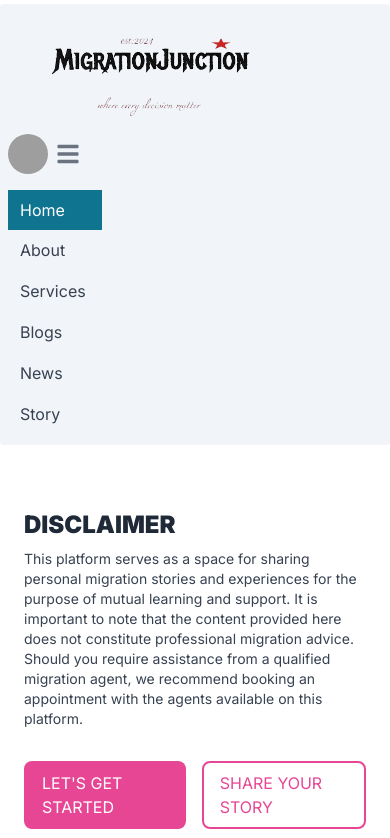
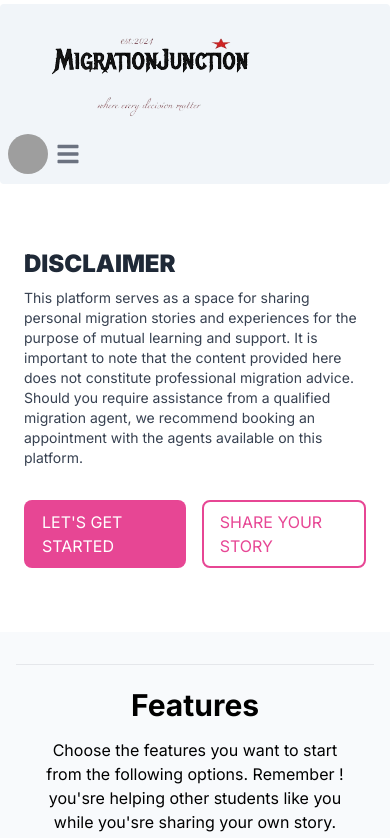
Before and after one commit to kiransamjhana/immi-tracker, a Next.js app: page / in a window 390 px wide. Shown: the top 838 px of the page. Built offline with nearby package versions, Linux system fonts and the light colour scheme; grey boxes are pictures that could not be loaded.

Commit message:
md screen fixed for nav bar

```diff
--- a/app/components/Nav.tsx
+++ b/app/components/Nav.tsx
@@ -16,13 +16,15 @@ const Nav = () => {
   return (
     <div className="mt-1 mb-1  sticky top-0 z-50  ">
       <Navbar fluid rounded className="bg-slate-100">
-        <NavbarBrand href="#">
-          <div className="logo ">
+        <div className="flex">
+          {" "}
+          <NavbarBrand href="#" className="mx-auto md:mx-0">
             {" "}
             <Image src="/log.png" alt="logo" width={300} height={300} />
-          </div>
             <span className="self-center whitespace-nowrap text-xl font-semibold dark:text-black"></span>
           </NavbarBrand>
+        </div>
+
         <div className="flex md:order-2 justify-start">
           <Dropdown
             arrowIcon={false}
@@ -51,7 +53,8 @@ const Nav = () => {
           </Dropdown>
           <NavbarToggle />
         </div>
-        <NavbarCollapse className="flex justify-start">
+        <div className="md:order-1 md:justify-start">
+          <NavbarCollapse className="">
             <NavbarLink href="#" active>
               Home
             </NavbarLink>
@@ -61,6 +64,7 @@ const Nav = () => {
             <NavbarLink href="#">News</NavbarLink>
             <NavbarLink href="#">Story</NavbarLink>
           </NavbarCollapse>
+        </div>
       </Navbar>
     </div>
   );
```
Lines whose indentation alone changed are shown as unchanged.
